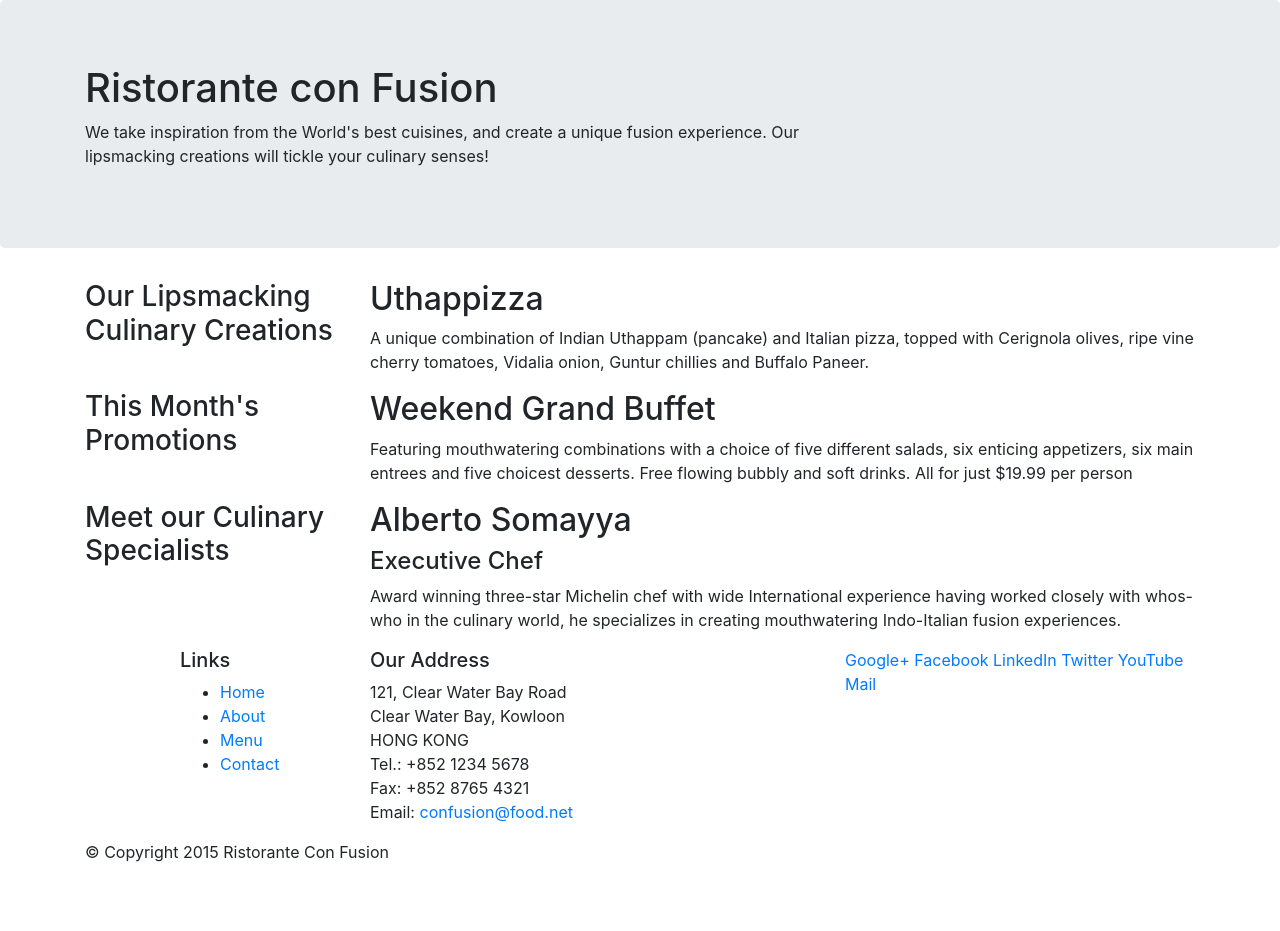
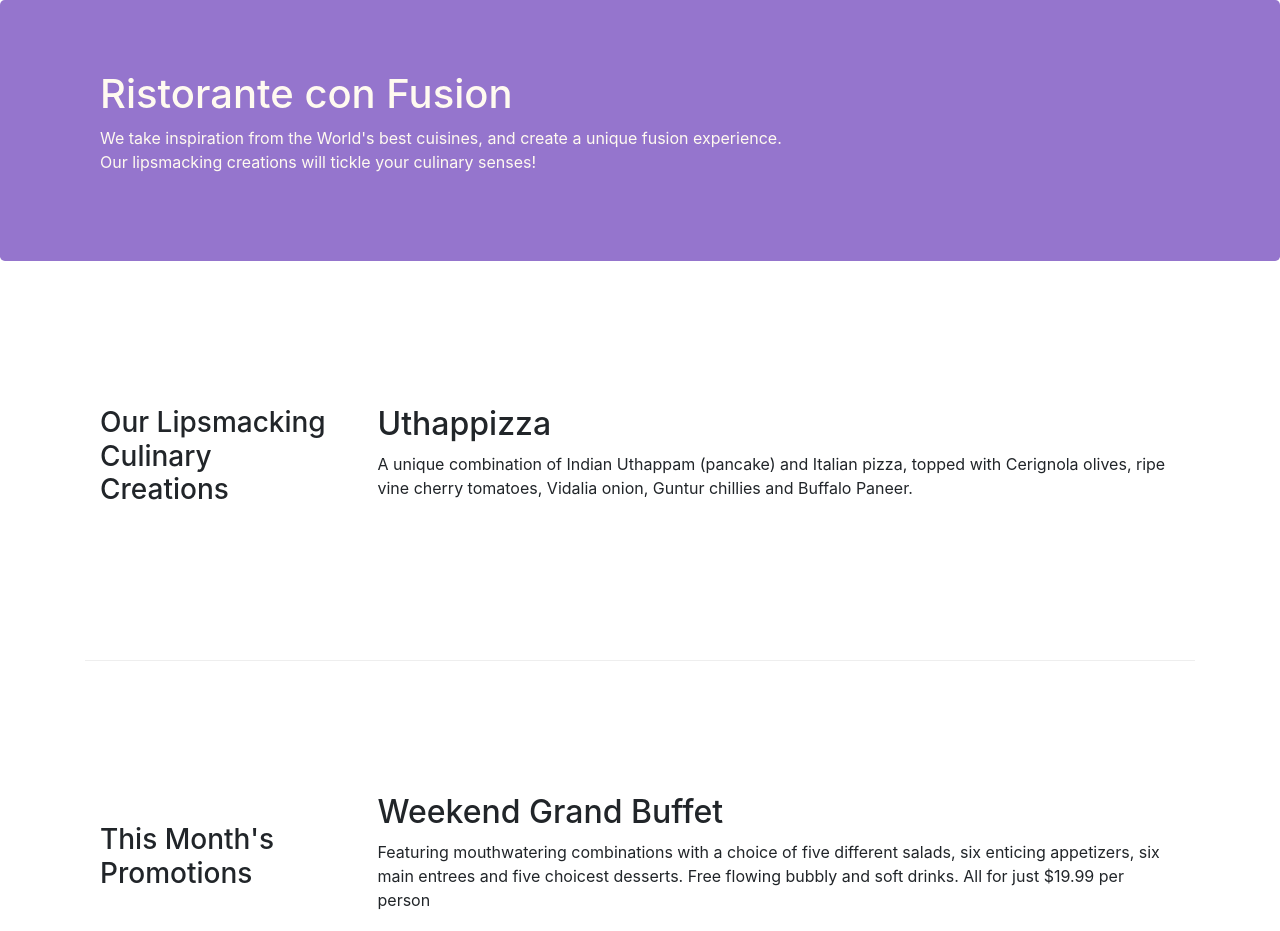
Before and after one commit to hacknugithub/bootstrapfirst, a website: page index.html in a window 1280 px wide. Shown: the top 931 px of the page. Before the commit the page ends 880 px from the top, so only its background shows below. Drawn offline with nearby package versions, Linux system fonts and the light colour scheme.

Commit message:
Bootstrap part 2 using custom css

```diff
--- /dev/null
+++ b/css/styles.css
@@ -0,0 +1,29 @@
+.row-header {
+  margin:0 auto;
+  padding: 0 auto;
+}
+.row-content {
+  margin:0 auto;
+  padding: 50px 0px;
+  border-bottom: 1px ridge;
+  min-height: 400px;
+}
+
+.footer {
+  background-color: #D1C4E9;
+  margin: 0 auto;
+  padding: 20px 0;
+}
+
+.jumbotron {
+  padding: 70px 30px;
+  margin: 0 auto;
+  background: #9575CD;
+  color: floralwhite;
+}
+
+.address {
+  font-size: 80%;
+  margin: 0;
+  color: #0f0f0f;
+}
--- a/index.html
+++ b/index.html
@@ -8,6 +8,7 @@
   <meta http-equiv="x-ua-compatible" content="ie=edge">
   <!-- Bootstrap CSS -->
   <link rel="stylesheet" href="node_modules/bootstrap/dist/css/bootstrap.min.css">
+  <link rel="stylesheet" href="/css/styles.css">
   <title>Ristorante Con Fusion</title>
 </head>
 
@@ -15,7 +16,7 @@
 
     <header class="jumbotron">
         <div class="container">
-            <div class="row">
+            <div class="row-header">
                 <div class="col-12 col-sm-8">
                     <h1>Ristorante con Fusion</h1>
                     <p>We take inspiration from the World's best cuisines, and create a unique fusion experience. Our lipsmacking creations will tickle your culinary senses!</p>
@@ -27,18 +28,18 @@
     </header>
 
     <div class="container">
-        <div class="row">
-            <div class="col-sm-4 push-sm-8 col-md-3 push-md-9">
+        <div class="row row-content align-items-center">
+            <div class="col-sm-4 col-md-3 flex-last">
                 <h3>Our Lipsmacking Culinary Creations</h3>
             </div>
-            <div class="col-sm pull-sm-4 col-md pull-md-3">
+            <div class="col-sm col-md flex-first">
                 <h2>Uthappizza</h2>
                 <p>A unique combination of Indian Uthappam (pancake) and Italian pizza, topped with Cerignola olives, ripe vine cherry tomatoes, Vidalia onion, Guntur chillies and Buffalo Paneer.</p>
             </div>
         </div>
 
 
-        <div class="row">
+        <div class="row row-content align-items-center">
             <div class="col-sm-4 col-md-3">
                 <h3>This Month's Promotions</h3>
             </div>
@@ -48,11 +49,11 @@
             </div>
         </div>
 
-        <div class="row">
-            <div class="col-sm-4 push-sm-8 col-md-3 push-md-9">
+        <div class="row row-content align-items-center">
+            <div class="col-sm-4 col-md-3 flex-last">
                 <h3>Meet our Culinary Specialists</h3>
             </div>
-            <div class="col-sm pull-sm-4 col-md pull-md-3">
+            <div class="col-sm  col-md flex-first">
                 <h2>Alberto Somayya</h2>
                 <h4>Executive Chef</h4>
                 <p>Award winning three-star Michelin chef with wide International experience having worked closely with whos-who in the culinary world, he specializes in creating mouthwatering Indo-Italian fusion experiences. </p>
@@ -60,12 +61,12 @@
         </div>
     </div>
 
-    <footer>
+    <footer class="footer">
         <div class="container">
             <div class="row">
                 <div class="col-5 offset-1 col-sm-2">
                     <h5>Links</h5>
-                    <ul>
+                    <ul class="list-unstyled">
                         <li><a href="#">Home</a></li>
                         <li><a href="#">About</a></li>
                         <li><a href="#">Menu</a></li>
@@ -83,8 +84,8 @@
 		              Email: <a href="mailto:confusion@food.net">confusion@food.net</a>
 		           </address>
                 </div>
-                <div class="col col-sm-4">
-                    <div>
+                <div class="col col-sm-4 align-self-center">
+                    <div style="text-align:center;">
                         <a href="http://google.com/+">Google+</a>
                         <a href="http://www.facebook.com/profile.php?id=">Facebook</a>
                         <a href="http://www.linkedin.com/in/">LinkedIn</a>
@@ -94,7 +95,7 @@
                     </div>
                 </div>
            </div>
-           <div class="row">
+           <div class="row justify-content-center">
                 <div class="col-auto">
                     <p>© Copyright 2015 Ristorante Con Fusion</p>
                 </div>
```
